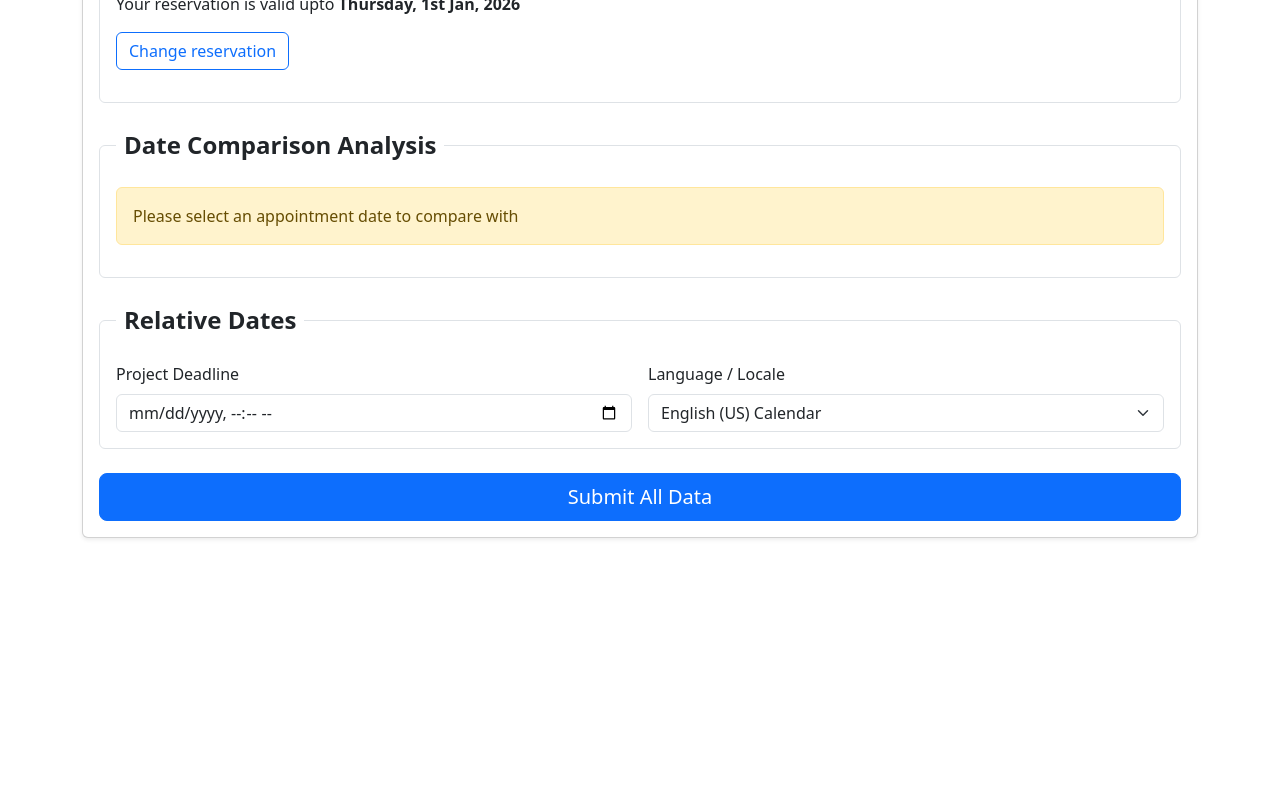
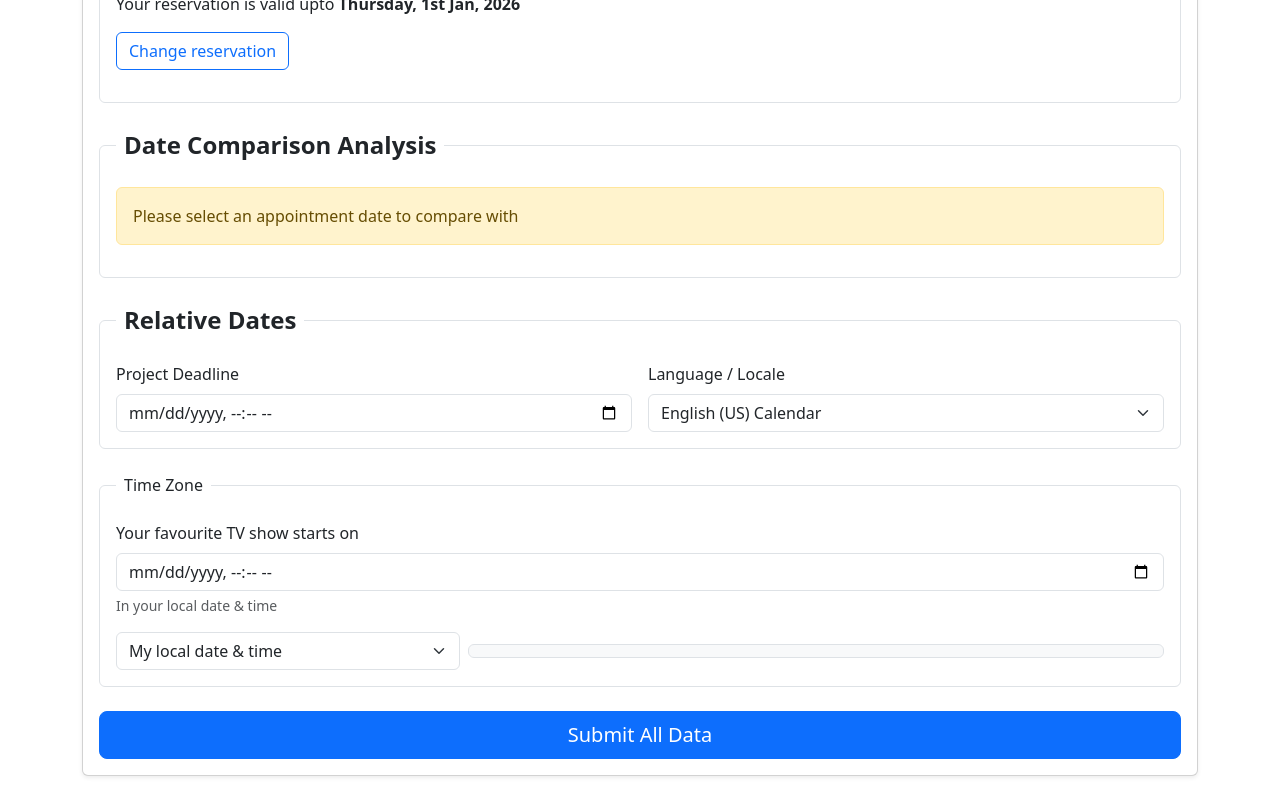
Before and after one commit to Rinidh/chronolab-date, a React (Vite) app: page / in a window 1280 px wide. Shown: the part 1335-2135 px from the top of the page. Before the commit the page ends 1897 px from the top, so only its background shows below. Built offline with nearby package versions, Linux system fonts and the light colour scheme.

Commit message:
style: enhance TimeZone component with Bootstrap CSS

```diff
--- a/src/App.jsx
+++ b/src/App.jsx
@@ -42,7 +42,7 @@ function App() {
             <AddSubtractDate methods={methods} />
             <DateComparisonAnalysis methods={methods} />
             <RelativeDates methods={methods} />
-            {/* <TimeZone methods={methods} /> */}
+            <TimeZone methods={methods} />
 
             <div className="d-grid mt-4">
               <button type="submit" className="btn btn-primary btn-lg">
--- a/src/components/TimeZone.jsx
+++ b/src/components/TimeZone.jsx
@@ -28,22 +28,25 @@ export const TimeZone = ({ methods }) => {
   };
 
   return (
-    <fieldset>
-      <legend>Time Zone</legend>
+    <fieldset className="border rounded p-3 mb-4">
+      <legend className="float-none w-auto px-2 fs-6">Time Zone</legend>
 
-      <div>
-        <span>Your favourite TV show starts on:</span>
+      <div className="mb-3">
+        <label className="form-label">Your favourite TV show starts on</label>
+
         <input
           type="datetime-local"
+          className="form-control"
           {...register("startDateTime", { valueAsDate: true })}
         />
-        <span>in your local date & time</span>
+
+        <div className="form-text">In your local date & time</div>
       </div>
-      <div>
-        In
+
+      <div className="row align-items-center g-2">
+        <div className="col-md-4">
           <select
-          name="places"
-          id="places"
+            className="form-select"
             value={timeZone}
             onChange={(e) => setTimeZone(e.target.value)}
           >
@@ -54,8 +57,10 @@ export const TimeZone = ({ methods }) => {
             <option value="Australia/Sydney">Sydney (Australia)</option>
             <option value="America/Los_Angeles">Los Angeles</option>
           </select>
-        It will be:
-        <output>
+        </div>
+
+        <div className="col-md-8">
+          <output className="form-control bg-light">
             {formatDateInTimeZone(
               startDateTime,
               timeZone,
@@ -63,6 +68,7 @@ export const TimeZone = ({ methods }) => {
             )}
           </output>
         </div>
+      </div>
     </fieldset>
   );
 };
```
Lines whose indentation alone changed are shown as unchanged.
